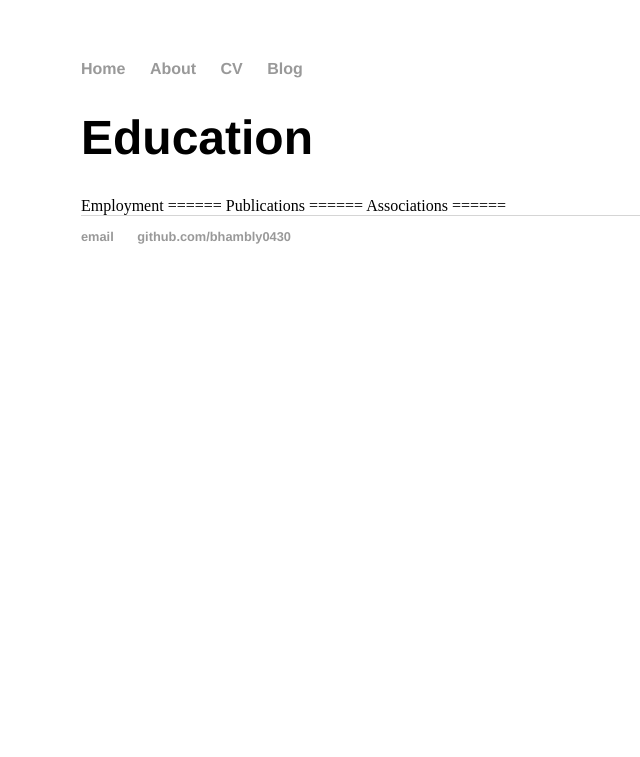
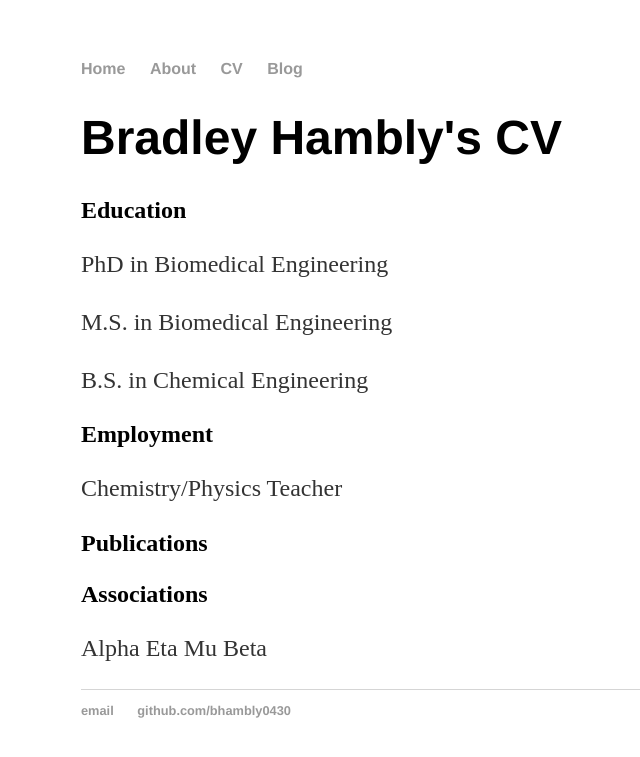
Before and after one commit to bhambly0430/bhambly0430.github.io, a Jekyll site: the page built from CV/index.html, in a window 1280 px wide. Shown: the top 757 px of the page, without its empty margins (111-751 px from the left). Built offline with Jekyll 4.4.1, drawn with Linux system fonts in a browser that asks for light colours.

Commit message:
Update CV
update CV

```diff
--- a/CV/index.html
+++ b/CV/index.html
@@ -3,16 +3,16 @@ layout: default
 title: Bradley Hambly's CV
 ---
 <div class="blurb">
-<h1>Education</h1>
-
-
-Employment
-======
-
-Publications
-======
-
-Associations
-======
+<h1>Bradley Hambly's CV</h1>
+<h2>Education</h2>
+<p>PhD in Biomedical Engineering</p>
+<p>M.S. in Biomedical Engineering</p>
+<p>B.S. in Chemical Engineering</p>
+<h2>Employment</h2>
+<p>Chemistry/Physics Teacher</p>
+<h2>Publications</h2>
+<p></p>
+<h2>Associations</h2>
+<p>Alpha Eta Mu Beta</p>
 
 </div><!-- /.blurb -->
```
